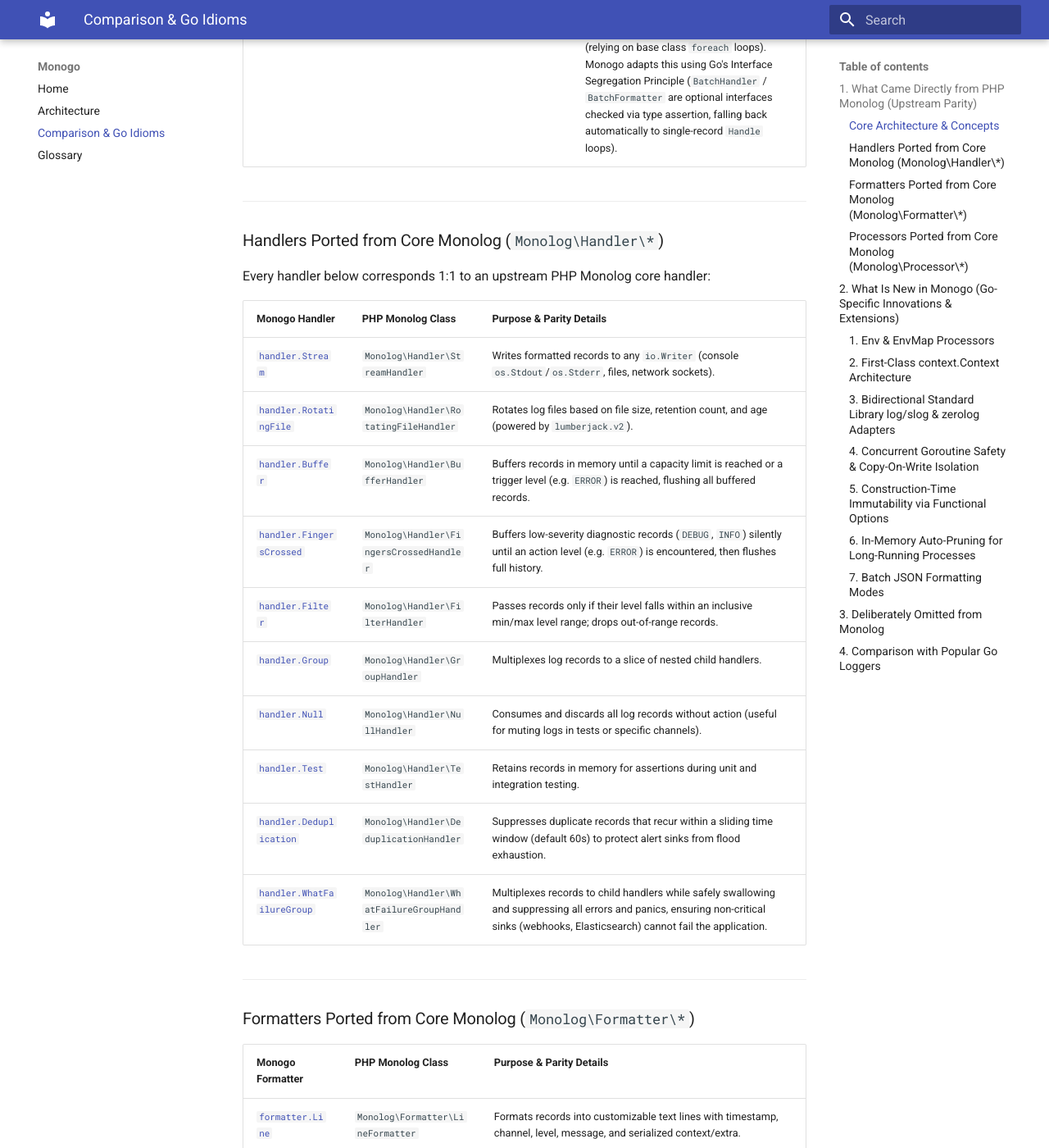
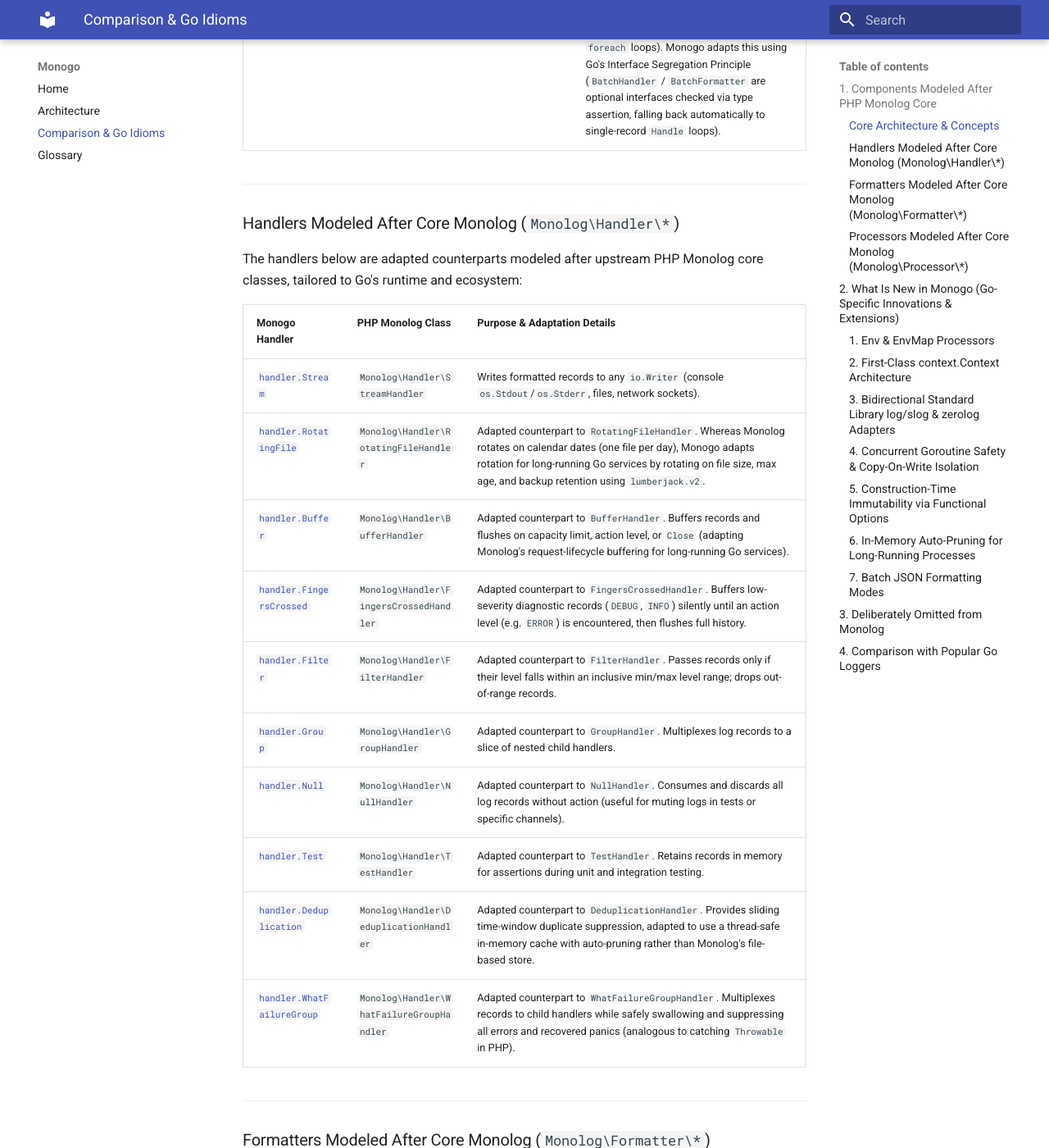
Before and after one commit to githoober/monogo, an MkDocs documentation site: the page built from docs/comparison.md, in a window 1280 px wide and 1400 px high, scrolled down 1334 px. Shown: the whole window at 82% size. Built offline with MkDocs 1.6.1 and Material for MkDocs 9.7.7, drawn with Linux system fonts in a browser that asks for light colours; some of the changed text lies outside the part shown.

Commit message:
Clarify components as adapted Go counterparts rather than 1:1 parity

```diff
--- a/docs/comparison.md
+++ b/docs/comparison.md
@@ -1,16 +1,16 @@
-# Monogo vs. PHP Monolog: Lineage, Parity & Go Innovations
+# Monogo vs. PHP Monolog: Lineage, Adapted Counterparts & Go Innovations
 
-This document details the provenance of features in **Monogo** (`github.com/githoober/monogo`), providing an explicit, transparent accounting of:
-1. **What came directly from PHP Monolog core** (`Seldaek/monolog`).
+This document details the provenance and design of **Monogo** (`github.com/githoober/monogo`), providing an explicit, transparent accounting of:
+1. **Handlers, formatters, and concepts modeled after PHP Monolog core** (`Seldaek/monolog`).
 2. **What is new in Monogo** (idiomatic Go innovations, cloud-native adaptations, and extensions).
 3. **What is deliberately omitted** from Monolog (and why).
 4. **How Monogo compares against other popular Go logging frameworks** (`log/slog`, `logrus`, `zap`, `zerolog`).
 
 ---
 
-## 1. What Came Directly from PHP Monolog (Upstream Parity)
+## 1. Components Modeled After PHP Monolog Core
 
-Monogo preserves the core architecture, data model, and processing pipeline of PHP Monolog (`Seldaek/monolog`), adapting them to idiomatic Go:
+Monogo preserves the core architecture, data model, and processing pipeline of PHP Monolog (`Seldaek/monolog`), implementing adapted Go counterparts for its primary components:
 
 ### Core Architecture & Concepts
 | Feature / Concept | PHP Monolog Implementation | Monogo Implementation | Details |
@@ -21,47 +21,47 @@ Monogo preserves the core architecture, data model, and processing pipeline of P
 | **Handler Pipeline** | LIFO stack evaluation | Slice evaluation (`[]monogo.Handler`) | Log records flow sequentially through configured handlers. |
 | **Bubbling Control** | `$bubble = false` on `AbstractProcessingHandler` | `monogo.Bubbler` interface & `handler.WithBubble(bool)` | Prevents record propagation down the handler stack when a handler consumes the record. |
 | **Per-Handler Processors** | `ProcessableHandlerInterface` / `pushProcessor` | `monogo.ProcessableHandler` & `handler.WithProcessor(...)` | Allows individual handlers to attach dedicated processors. |
-| **Batch Processing** | `HandlerInterface::handleBatch` & `FormatterInterface::formatBatch` | `monogo.BatchHandler` & `monogo.BatchFormatter` | Directly ported from Monolog's batch contracts. In PHP Monolog, `handleBatch` is mandatory on `HandlerInterface` and `formatBatch` on `FormatterInterface` (relying on base class `foreach` loops). Monogo adapts this using Go's Interface Segregation Principle (`BatchHandler` / `BatchFormatter` are optional interfaces checked via type assertion, falling back automatically to single-record `Handle` loops). |
+| **Batch Processing** | `HandlerInterface::handleBatch` & `FormatterInterface::formatBatch` | `monogo.BatchHandler` & `monogo.BatchFormatter` | Modeled after Monolog's batch contracts. In PHP Monolog, `handleBatch` is mandatory on `HandlerInterface` and `formatBatch` on `FormatterInterface` (relying on base class `foreach` loops). Monogo adapts this using Go's Interface Segregation Principle (`BatchHandler` / `BatchFormatter` are optional interfaces checked via type assertion, falling back automatically to single-record `Handle` loops). |
 
 ---
 
-### Handlers Ported from Core Monolog (`Monolog\Handler\*`)
-Every handler below corresponds 1:1 to an upstream PHP Monolog core handler:
+### Handlers Modeled After Core Monolog (`Monolog\Handler\*`)
+The handlers below are adapted counterparts modeled after upstream PHP Monolog core classes, tailored to Go's runtime and ecosystem:
 
-| Monogo Handler | PHP Monolog Class | Purpose & Parity Details |
+| Monogo Handler | PHP Monolog Class | Purpose & Adaptation Details |
 | :--- | :--- | :--- |
 | [`handler.Stream`](../handler/stream.go) | `Monolog\Handler\StreamHandler` | Writes formatted records to any `io.Writer` (console `os.Stdout`/`os.Stderr`, files, network sockets). |
-| [`handler.RotatingFile`](../handler/rotating_file.go) | `Monolog\Handler\RotatingFileHandler` | Rotates log files based on file size, retention count, and age (powered by `lumberjack.v2`). |
-| [`handler.Buffer`](../handler/buffer.go) | `Monolog\Handler\BufferHandler` | Buffers records in memory until a capacity limit is reached or a trigger level (e.g. `ERROR`) is reached, flushing all buffered records. |
-| [`handler.FingersCrossed`](../handler/fingers_crossed.go) | `Monolog\Handler\FingersCrossedHandler` | Buffers low-severity diagnostic records (`DEBUG`, `INFO`) silently until an action level (e.g. `ERROR`) is encountered, then flushes full history. |
-| [`handler.Filter`](../handler/filter.go) | `Monolog\Handler\FilterHandler` | Passes records only if their level falls within an inclusive min/max level range; drops out-of-range records. |
-| [`handler.Group`](../handler/group.go) | `Monolog\Handler\GroupHandler` | Multiplexes log records to a slice of nested child handlers. |
-| [`handler.Null`](../handler/test_null.go) | `Monolog\Handler\NullHandler` | Consumes and discards all log records without action (useful for muting logs in tests or specific channels). |
-| [`handler.Test`](../handler/test_null.go) | `Monolog\Handler\TestHandler` | Retains records in memory for assertions during unit and integration testing. |
-| [`handler.Deduplication`](../handler/deduplication.go) | `Monolog\Handler\DeduplicationHandler` | Suppresses duplicate records that recur within a sliding time window (default 60s) to protect alert sinks from flood exhaustion. |
-| [`handler.WhatFailureGroup`](../handler/what_failure_group.go) | `Monolog\Handler\WhatFailureGroupHandler` | Multiplexes records to child handlers while safely swallowing and suppressing all errors and panics, ensuring non-critical sinks (webhooks, Elasticsearch) cannot fail the application. |
+| [`handler.RotatingFile`](../handler/rotating_file.go) | `Monolog\Handler\RotatingFileHandler` | Adapted counterpart to `RotatingFileHandler`. Whereas Monolog rotates on calendar dates (one file per day), Monogo adapts rotation for long-running Go services by rotating on file size, max age, and backup retention using `lumberjack.v2`. |
+| [`handler.Buffer`](../handler/buffer.go) | `Monolog\Handler\BufferHandler` | Adapted counterpart to `BufferHandler`. Buffers records and flushes on capacity limit, action level, or `Close` (adapting Monolog's request-lifecycle buffering for long-running Go services). |
+| [`handler.FingersCrossed`](../handler/fingers_crossed.go) | `Monolog\Handler\FingersCrossedHandler` | Adapted counterpart to `FingersCrossedHandler`. Buffers low-severity diagnostic records (`DEBUG`, `INFO`) silently until an action level (e.g. `ERROR`) is encountered, then flushes full history. |
+| [`handler.Filter`](../handler/filter.go) | `Monolog\Handler\FilterHandler` | Adapted counterpart to `FilterHandler`. Passes records only if their level falls within an inclusive min/max level range; drops out-of-range records. |
+| [`handler.Group`](../handler/group.go) | `Monolog\Handler\GroupHandler` | Adapted counterpart to `GroupHandler`. Multiplexes log records to a slice of nested child handlers. |
+| [`handler.Null`](../handler/test_null.go) | `Monolog\Handler\NullHandler` | Adapted counterpart to `NullHandler`. Consumes and discards all log records without action (useful for muting logs in tests or specific channels). |
+| [`handler.Test`](../handler/test_null.go) | `Monolog\Handler\TestHandler` | Adapted counterpart to `TestHandler`. Retains records in memory for assertions during unit and integration testing. |
+| [`handler.Deduplication`](../handler/deduplication.go) | `Monolog\Handler\DeduplicationHandler` | Adapted counterpart to `DeduplicationHandler`. Provides sliding time-window duplicate suppression, adapted to use a thread-safe in-memory cache with auto-pruning rather than Monolog's file-based store. |
+| [`handler.WhatFailureGroup`](../handler/what_failure_group.go) | `Monolog\Handler\WhatFailureGroupHandler` | Adapted counterpart to `WhatFailureGroupHandler`. Multiplexes records to child handlers while safely swallowing and suppressing all errors and recovered panics (analogous to catching `Throwable` in PHP). |
 
 ---
 
-### Formatters Ported from Core Monolog (`Monolog\Formatter\*`)
+### Formatters Modeled After Core Monolog (`Monolog\Formatter\*`)
 
-| Monogo Formatter | PHP Monolog Class | Purpose & Parity Details |
+| Monogo Formatter | PHP Monolog Class | Purpose & Adaptation Details |
 | :--- | :--- | :--- |
 | [`formatter.Line`](../formatter/line.go) | `Monolog\Formatter\LineFormatter` | Formats records into customizable text lines with timestamp, channel, level, message, and serialized context/extra. |
 | [`formatter.JSON`](../formatter/json.go) | `Monolog\Formatter\JsonFormatter` | Formats records into structured JSON payloads suitable for log shippers and ingestion systems. |
 
 ---
 
-### Processors Ported from Core Monolog (`Monolog\Processor\*`)
+### Processors Modeled After Core Monolog (`Monolog\Processor\*`)
 
-| Monogo Processor | PHP Monolog Class | Purpose & Parity Details |
+| Monogo Processor | PHP Monolog Class | Purpose & Adaptation Details |
 | :--- | :--- | :--- |
-| [`processor.Caller`](../processor/processor.go) | `Monolog\Processor\IntrospectionProcessor` | Extracts source file, line number, and function name of the log call site and adds to `Extra["caller"]`. |
-| [`processor.Hostname`](../processor/processor.go) | `Monolog\Processor\HostnameProcessor` | Injects the machine hostname into `Extra["hostname"]`. |
-| [`processor.Memory`](../processor/processor.go) | `Monolog\Processor\MemoryUsageProcessor` / `MemoryPeakUsageProcessor` | Injects Go runtime memory statistics (`alloc_bytes`, `total_alloc_bytes`, `sys_bytes`) into `Extra["memory"]`. |
+| [`processor.Caller`](../processor/processor.go) | `Monolog\Processor\IntrospectionProcessor` | Extracts source file, line number, and function name of the log call site using Go's `runtime.Caller` instead of PHP's `debug_backtrace()`. |
+| [`processor.Hostname`](../processor/processor.go) | `Monolog\Processor\HostnameProcessor` | Injects the machine hostname into `Extra["hostname"]` via `os.Hostname()`. |
+| [`processor.Memory`](../processor/processor.go) | `Monolog\Processor\MemoryUsageProcessor` / `MemoryPeakUsageProcessor` | Injects Go runtime memory statistics (`alloc_bytes`, `total_alloc_bytes`, `sys_bytes` from `runtime.MemStats`) instead of PHP's `memory_get_usage()`. |
 | [`processor.UID`](../processor/processor.go) | `Monolog\Processor\UidProcessor` | Injects a random unique identifier string into `Extra["uid"]` to trace operations. |
 | [`processor.ProcessId`](../processor/processor.go) | `Monolog\Processor\ProcessIdProcessor` | Injects the current operating system process ID (`os.Getpid()`) into `Extra["pid"]`. |
-| [`processor.Git`](../processor/processor.go) | `Monolog\Processor\GitProcessor` | Injects Git commit hash, branch, time, and dirty status into `Extra["git"]` (via Go `runtime/debug.ReadBuildInfo` and environment discovery). |
+| [`processor.Git`](../processor/processor.go) | `Monolog\Processor\GitProcessor` | Injects Git commit hash, branch, time, and dirty status into `Extra["git"]` via Go build info (`runtime/debug.ReadBuildInfo`) and environment variables instead of git CLI execution. |
 | [`processor.Tag`](../processor/processor.go) | `Monolog\Processor\TagProcessor` | Injects arbitrary fixed key-value tags into `Record.Extra`. |
 
 ---
```
Also changed, not shown: README.md (+1 -1 lines), docs/index.md (+1 -1 lines).
